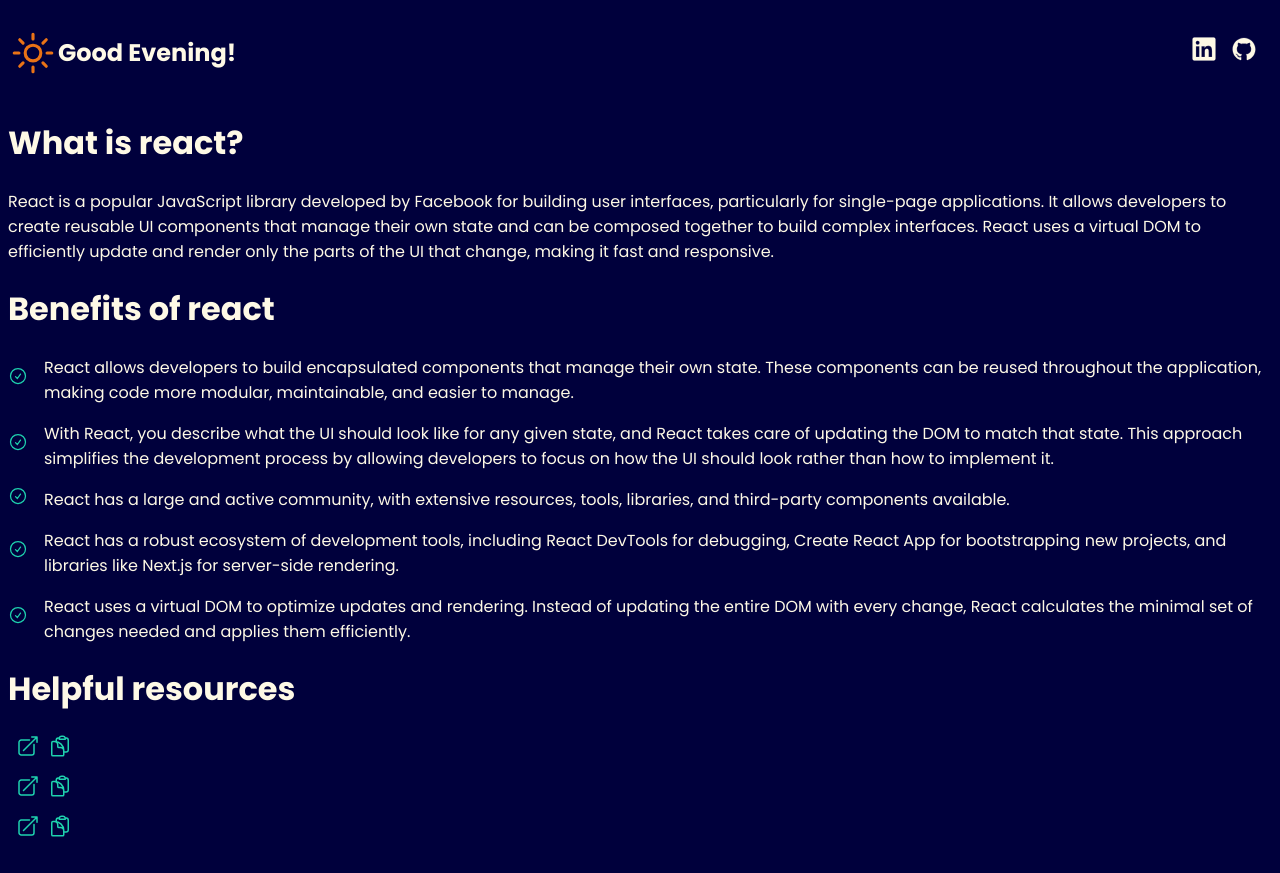
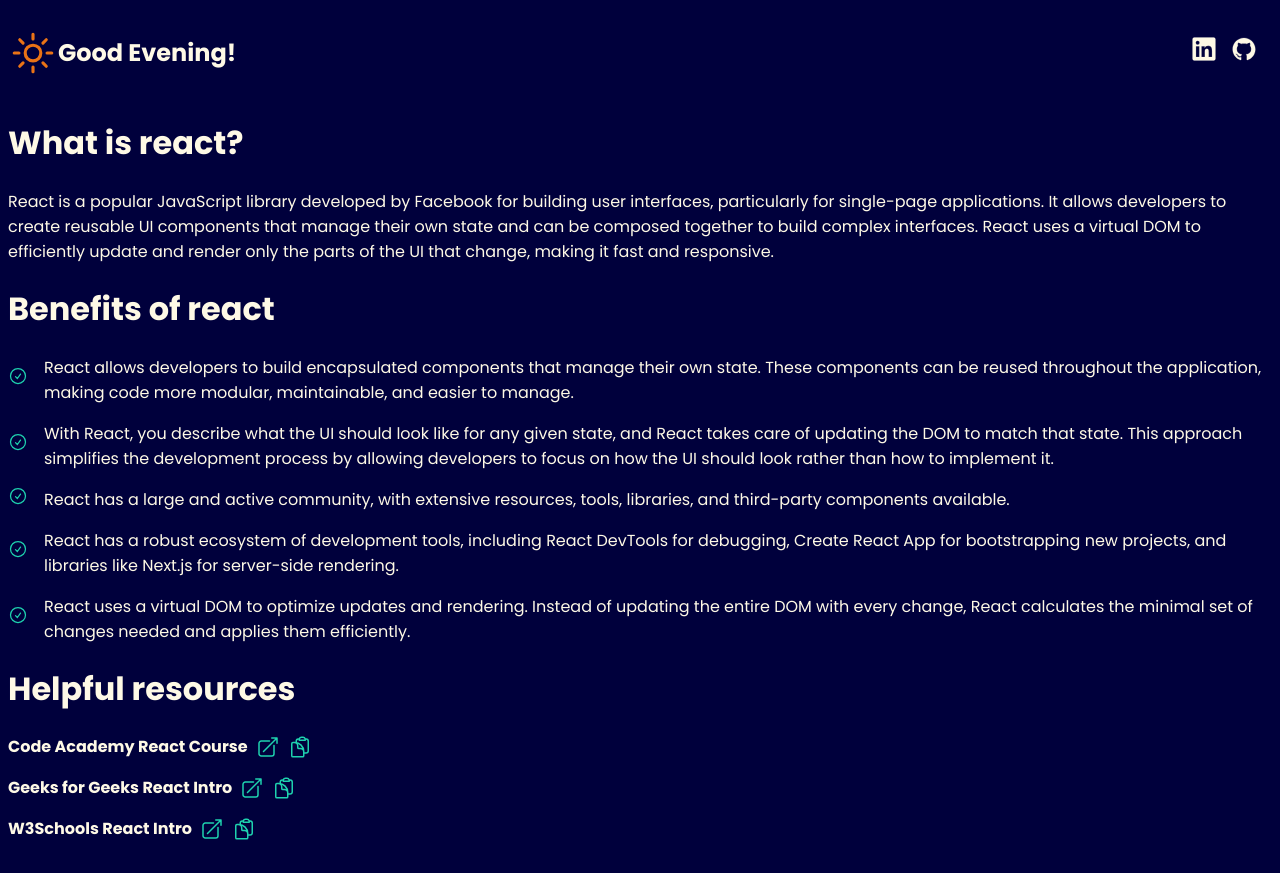
Before and after one commit to marktipton/atlas-react-and-jsx, a React (Vite) app: page / in a window 1280 px wide. Built offline with nearby package versions, Linux system fonts and the light colour scheme.

Commit message:
added resources for helpful links. Open links now working correctly

```diff
--- a/src/App.jsx
+++ b/src/App.jsx
@@ -29,9 +29,9 @@ function App() {
         </ul>
       </Section>
       <Section title='Helpful resources'>
-        <HelpfulResource></HelpfulResource>
-        <HelpfulResource></HelpfulResource>
-        <HelpfulResource></HelpfulResource>
+        <HelpfulResource link='https://www.codecademy.com/learn/react-101' label='Code Academy React Course'></HelpfulResource>
+        <HelpfulResource link='https://www.geeksforgeeks.org/reactjs-introduction/' label='Geeks for Geeks React Intro'></HelpfulResource>
+        <HelpfulResource link='https://www.w3schools.com/react/react_intro.asp' label='W3Schools React Intro'></HelpfulResource>
       </Section>
     </>
   );
--- a/src/components/HelpfulResource.jsx
+++ b/src/components/HelpfulResource.jsx
@@ -6,9 +6,9 @@ export function HelpfulResource({ link, label }) {
   return (
     <div className='helpful-resource'>
       {label}
-      <OpenLink>{link}</OpenLink>
+      <OpenLink link={link}></OpenLink>
 
-      <CopyLink>{link}</CopyLink>
+      <CopyLink></CopyLink>
     </div>
   )
 }
--- a/src/components/OpenLink.jsx
+++ b/src/components/OpenLink.jsx
@@ -3,7 +3,7 @@ import open from '../assets/open.svg'
 
 export function OpenLink({ link }) {
   return (
-    <a href={link}>
+    <a href={link} target="_blank" rel="noopener noreferrer">
       <img src={open} alt="openLinkImg" />
     </a>
   );
```
